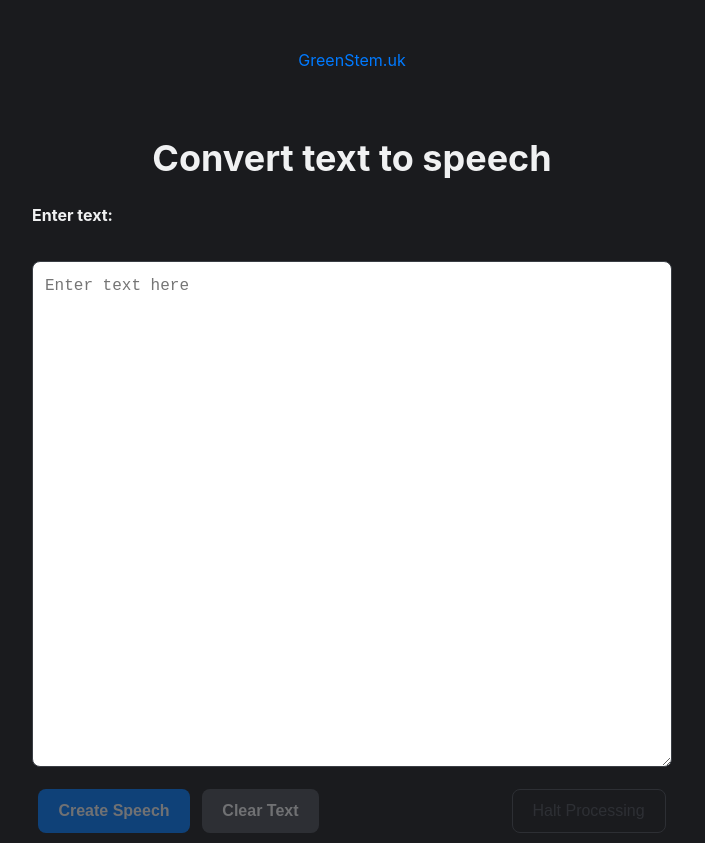
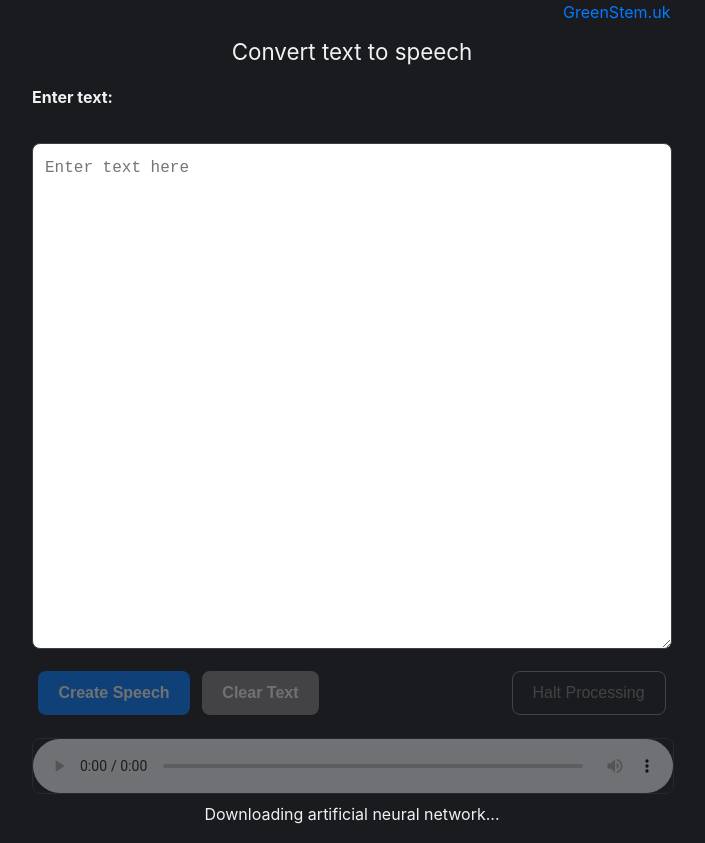
Before and after one commit to martinmphil/ron_reade, a website built with Vite: page index.html in a window 1280 px wide. Shown: the top 843 px of the page, without its empty margins (288-993 px from the left). Built offline with nearby package versions, Linux system fonts and the light colour scheme.

Commit message:
conserve vertical space keeps key elements visible

```diff
--- a/src/style.css
+++ b/src/style.css
@@ -3,7 +3,7 @@
   --text-color-light: #f0f1f2;
   --text-color-dark: #1a1b1e;
   --primary-color: #007aff;
-  --secondary-color: #4a4e56;
+  --secondary-color: grey;
   --border-color: #3a3e44;
   --font-family: -apple-system, BlinkMacSystemFont, "Segoe UI", Roboto, Helvetica, Arial, sans-serif, "Apple Color Emoji", "Segoe UI Emoji", "Segoe UI Symbol";
   --border-radius: 0.5rem;
@@ -15,7 +15,6 @@ html {
 
 body {
   margin: 0;
-  padding: 1rem;
   font-family: var(--font-family);
   background-color: var(--background-color);
   color: var(--text-color-light);
@@ -26,10 +25,18 @@ main {
   display: flex;
   flex-direction: column;
   max-width: 40rem;
-  margin: 2rem auto;
+  margin: 0.5rem auto 2rem;
 }
 
-header,
+header {
+  display: flex;
+  flex-direction: column;
+  max-width: 40rem;
+  margin: auto;
+  padding-right: 0.2rem;
+  text-align: right;
+}
+
 footer {
   text-align: center;
   max-width: 40rem;
@@ -42,7 +49,9 @@ footer h2 {
 }
 
 h1 {
-  font-size: 2.25rem;
+  font-size: 1.4rem;
+  font-weight: normal;
+  margin-top: 0;
   margin-bottom: 0;
   text-align: center;
 }
@@ -77,7 +86,7 @@ a:hover {
   font-size: 1rem;
   line-height: 1.5;
   box-sizing: border-box;
-  transition: border-color 0.3s ease-in-out;
+  transition: border-color 0.2s ease-in-out;
   margin-top: 1rem;
 }
 
@@ -95,13 +104,14 @@ a:hover {
 }
 
 button {
+  width: 100%;
   padding: 0.75rem 1.25rem;
   font-size: 1rem;
   font-weight: bold;
   border: none;
   border-radius: var(--border-radius);
   cursor: pointer;
-  transition: opacity 0.3s ease-in-out, background-color 0.2s ease, filter 0.2s ease;
+  transition: opacity 0.2s ease-in-out, background-color 0.2s ease, filter 0.2s ease;
   -webkit-tap-highlight-color: transparent;
   margin: 0.4rem;
 }
@@ -155,7 +165,11 @@ button:disabled {
 
 
 /* --- Desktop --- */
-@media (min-width: 40rem) {
+@media (min-width: 30rem) {
+
+  button {
+    width: auto;
+  }
 
   #halt_button {
     margin-left: auto;
```
